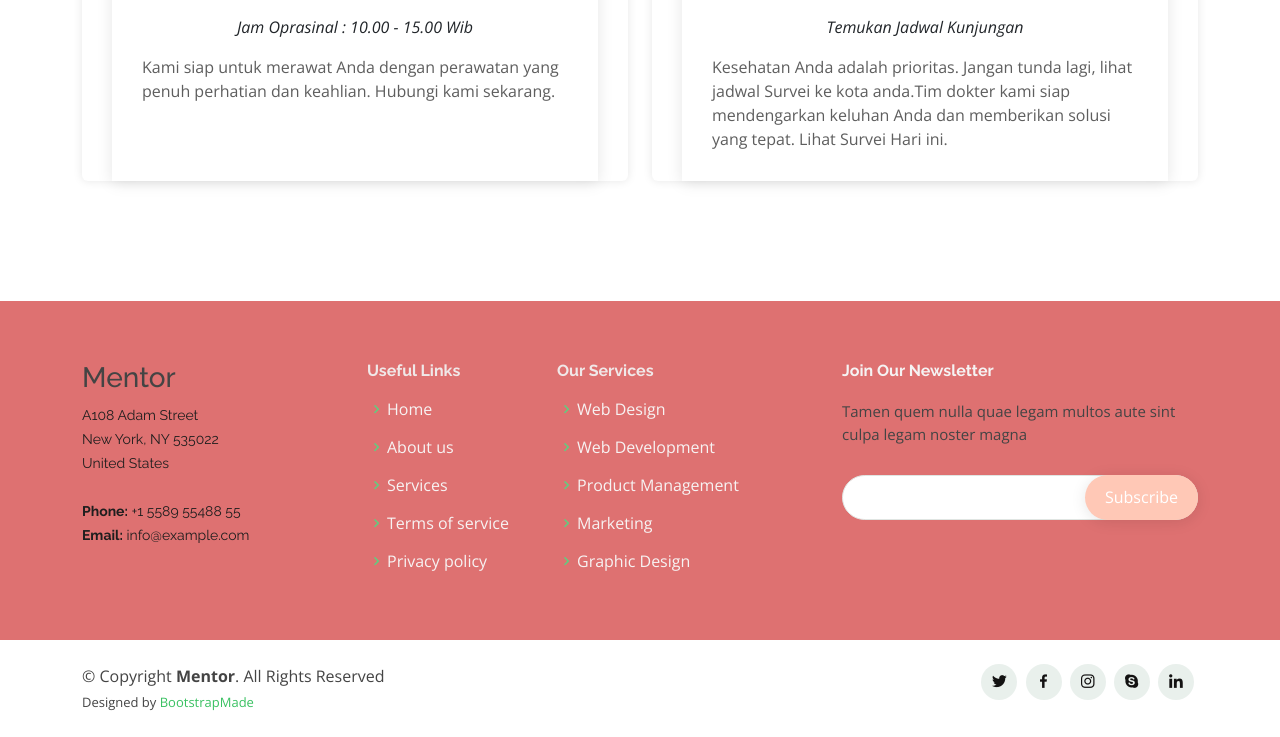
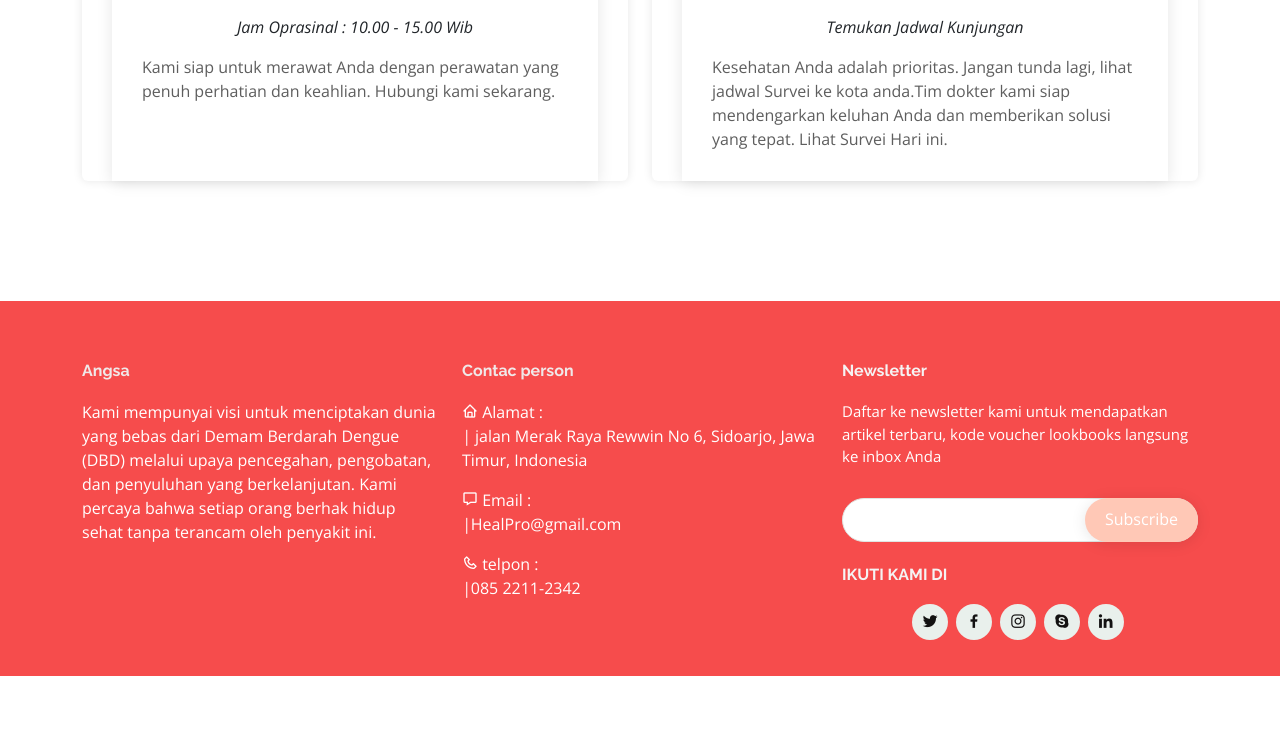
Before and after one commit to nitakurnia/cobaan, a plain HTML site: page konsultasi.html in a window 1280 px wide. Shown: the part 1213-1950 px from the top of the page. After the commit the page ends 1889 px from the top, so only its background shows below. Drawn offline with nearby package versions, Linux system fonts and the light colour scheme.

Commit message:
modifikasi halaman index kondultasi sama footer

```diff
--- a/assets/css/style.css
+++ b/assets/css/style.css
@@ -159,8 +159,8 @@ h6 {
 }
 
 .get-started-btn:hover {
-  background: #f30000;
-  color: #fff;
+  background: #ffffff;
+  color: #000000;
 }
 
 @media (max-width: 768px) {
@@ -603,9 +603,9 @@ section {
 .breadcrumbs {
   margin-top: 73px;
   text-align: center;
-  background: #5fcf80;
+  background: #ffffff;
   padding: 30px 0;
-  color: #fff;
+  color: #000000;
 }
 
 @media (max-width: 992px) {
@@ -1563,7 +1563,8 @@ section {
 
 #footer .footer-top {
   padding: 60px 0 30px 0;
-  background: #de7171;
+  background: #F64C4C;
+  color:  #ffffff;
 }
 
 #footer .footer-top .footer-contact {
--- a/konsultasi.html
+++ b/konsultasi.html
@@ -218,72 +218,49 @@
         <div class="footer-top">
             <div class="container">
                 <div class="row">
+                    <div class="col-lg-4 col-md-6 footer-links">
+                        <h4>Angsa</h4>
+                        <p>Kami mempunyai visi untuk menciptakan dunia
+                            yang bebas dari Demam Berdarah Dengue (DBD) melalui
+                            upaya pencegahan, pengobatan, dan penyuluhan yang berkelanjutan.
+                            Kami percaya bahwa
+                            setiap orang berhak hidup sehat tanpa terancam oleh penyakit ini.</p>
+                    </div>
+                    <div class="col-lg-4 col-md-6 footer-links">
+                        <h4>Contac person</h4>
+                        <p><i class="bx bx-home"> </i> Alamat : <br>
+                            <i>|</i> jalan Merak Raya Rewwin No 6, Sidoarjo, Jawa Timur, Indonesia
+                        </p>
+                        <p><i class="bx bx-message"></i> Email : <br>
+                            <i>|</i>HealPro@gmail.com
+                        </p>
+                        <p><i class="bx bx-phone"></i> telpon : <br>
+                            <i>|</i>085 2211-2342
+                        </p>
 
-                    <div class="col-lg-3 col-md-6 footer-contact">
-                        <h3>Mentor</h3>
-                        <p>
-                            A108 Adam Street <br>
-                            New York, NY 535022<br>
-                            United States <br><br>
-                            <strong>Phone:</strong> +1 5589 55488 55<br>
-                            <strong>Email:</strong> info@example.com<br>
-                        </p>
                     </div>
 
-                    <div class="col-lg-2 col-md-6 footer-links">
-                        <h4>Useful Links</h4>
-                        <ul>
-                            <li><i class="bx bx-chevron-right"></i> <a href="#">Home</a></li>
-                            <li><i class="bx bx-chevron-right"></i> <a href="#">About us</a></li>
-                            <li><i class="bx bx-chevron-right"></i> <a href="#">Services</a></li>
-                            <li><i class="bx bx-chevron-right"></i> <a href="#">Terms of service</a></li>
-                            <li><i class="bx bx-chevron-right"></i> <a href="#">Privacy policy</a></li>
-                        </ul>
-                    </div>
 
-                    <div class="col-lg-3 col-md-6 footer-links">
-                        <h4>Our Services</h4>
-                        <ul>
-                            <li><i class="bx bx-chevron-right"></i> <a href="#">Web Design</a></li>
-                            <li><i class="bx bx-chevron-right"></i> <a href="#">Web Development</a></li>
-                            <li><i class="bx bx-chevron-right"></i> <a href="#">Product Management</a></li>
-                            <li><i class="bx bx-chevron-right"></i> <a href="#">Marketing</a></li>
-                            <li><i class="bx bx-chevron-right"></i> <a href="#">Graphic Design</a></li>
-                        </ul>
-                    </div>
 
                     <div class="col-lg-4 col-md-6 footer-newsletter">
-                        <h4>Join Our Newsletter</h4>
-                        <p>Tamen quem nulla quae legam multos aute sint culpa legam noster magna</p>
+                        <h4>Newsletter</h4>
+                        <p>Daftar ke newsletter kami untuk mendapatkan artikel terbaru, kode voucher lookbooks langsung
+                            ke inbox Anda</p>
                         <form action="" method="post">
                             <input type="email" name="email"><input type="submit" value="Subscribe">
-                        </form>
-                    </div>
-
-                </div>
-            </div>
-        </div>
-
-        <div class="container d-md-flex py-4">
-
-            <div class="me-md-auto text-center text-md-start">
-                <div class="copyright">
-                    &copy; Copyright <strong><span>Mentor</span></strong>. All Rights Reserved
-                </div>
-                <div class="credits">
-                    <!-- All the links in the footer should remain intact. -->
-                    <!-- You can delete the links only if you purchased the pro version. -->
-                    <!-- Licensing information: https://bootstrapmade.com/license/ -->
-                    <!-- Purchase the pro version with working PHP/AJAX contact form: https://bootstrapmade.com/mentor-free-education-bootstrap-theme/ -->
-                    Designed by <a href="https://bootstrapmade.com/">BootstrapMade</a>
-                </div>
-            </div>
+                        </form><br>
+                        <h4>IKUTI KAMI DI </h4>
                         <div class="social-links text-center text-md-right pt-3 pt-md-0">
                             <a href="#" class="twitter"><i class="bx bxl-twitter"></i></a>
                             <a href="#" class="facebook"><i class="bx bxl-facebook"></i></a>
                             <a href="#" class="instagram"><i class="bx bxl-instagram"></i></a>
                             <a href="#" class="google-plus"><i class="bx bxl-skype"></i></a>
                             <a href="#" class="linkedin"><i class="bx bxl-linkedin"></i></a>
+                        </div>
+                    </div>
+
+
+                </div>
             </div>
         </div>
     </footer><!-- End Footer -->
```
Also changed, not shown: index.html (+46 -21 lines). Lines whose indentation alone changed are shown as unchanged.
